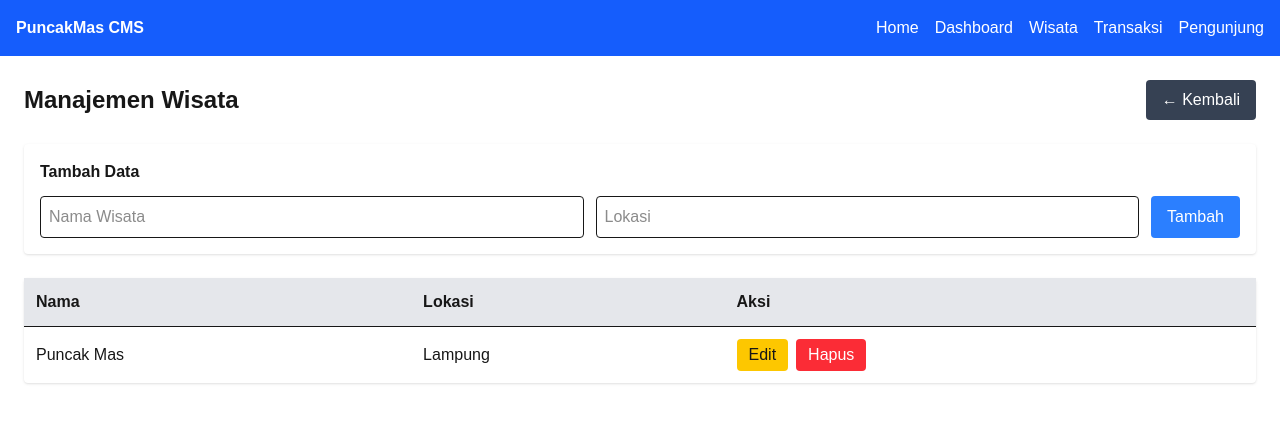
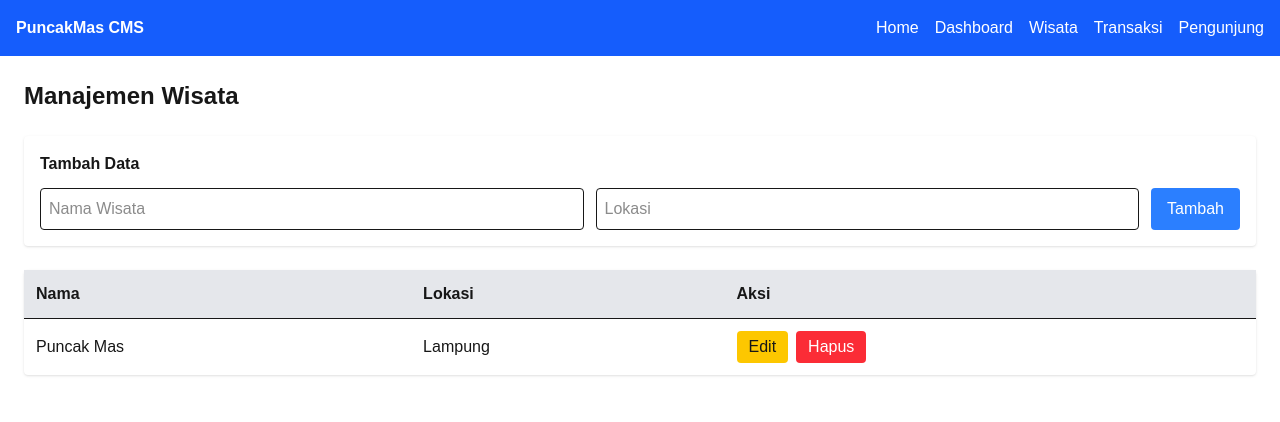
Before and after one commit to jonrenaldomarbun-source/TelukHebat_PuncakMasApp, a Next.js app in the folder cms-frontend/: page /wisata in a window 1280 px wide. Shown: the top 422 px of the page. Built offline with nearby package versions, Linux system fonts and the light colour scheme.

Commit message:
Update CMS

```diff
--- a/cms-frontend/src/app/wisata/page.tsx
+++ b/cms-frontend/src/app/wisata/page.tsx
@@ -55,11 +55,7 @@ export default function Wisata() {
       <div className="flex justify-between items-center mb-6">
         <h1 className="text-2xl font-bold">Manajemen Wisata</h1>
 
-        <Link href="/dashboard">
-          <button className="bg-gray-700 text-white px-4 py-2 rounded">
-        ← Kembali
-          </button>
-        </Link>
+
       </div>
       <div>
 
```
